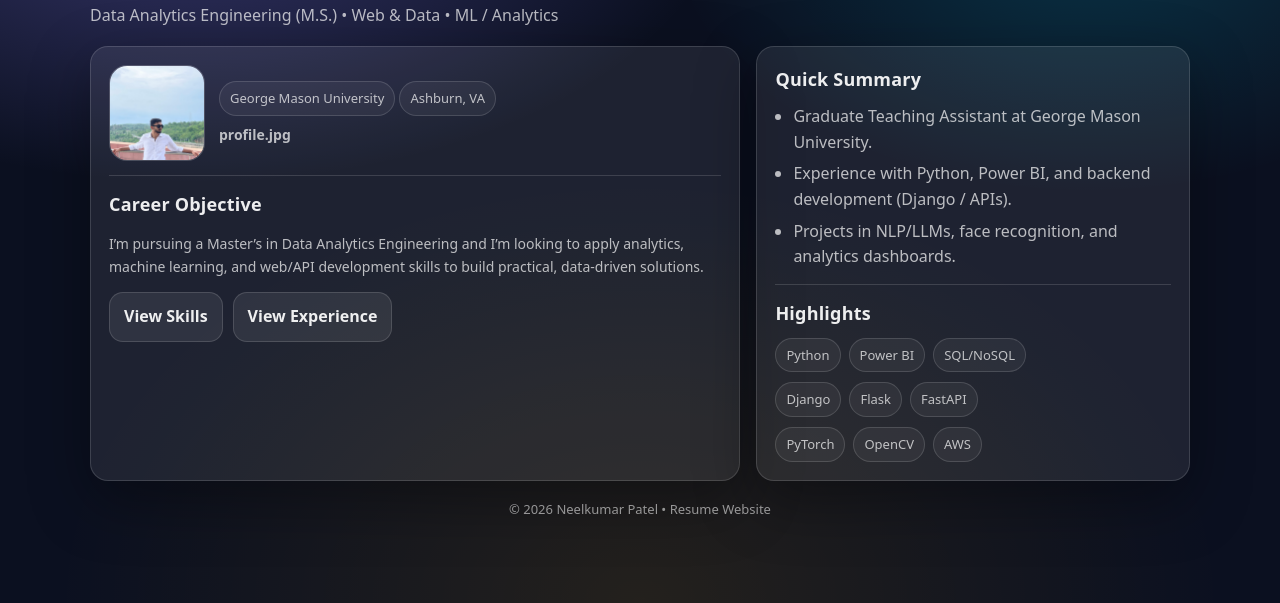
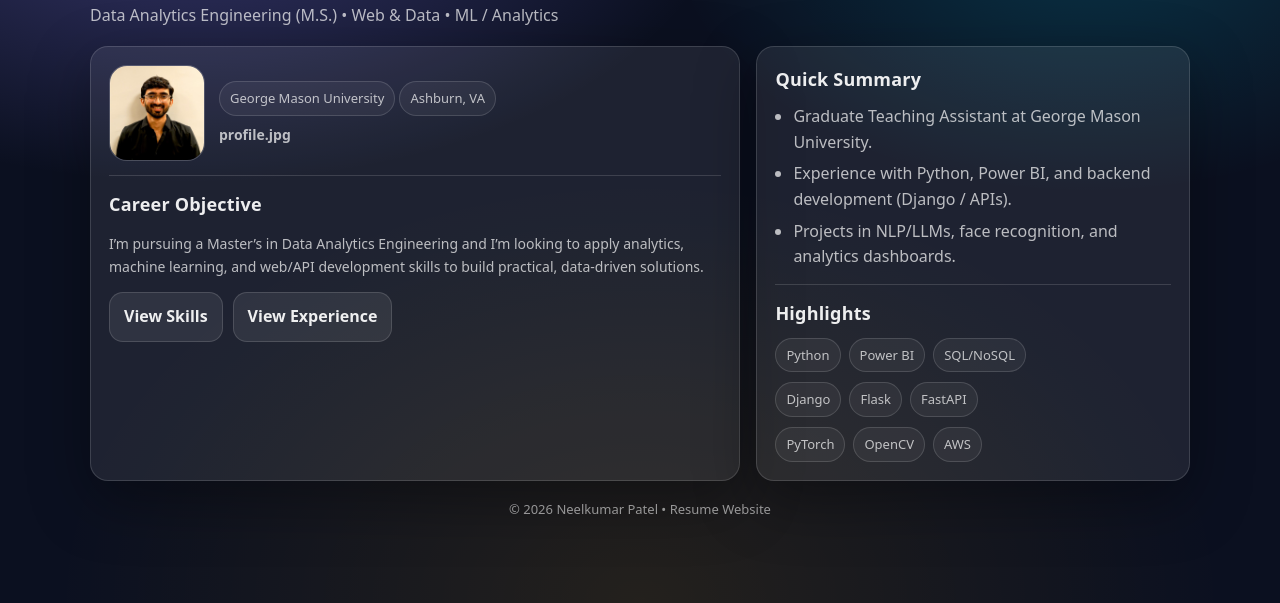
Before and after one commit to Neel-2601/resume-website, a plain HTML site: page index.html in a window 1280 px wide. Shown: the part 197-800 px from the top of the page. Drawn offline with Linux system fonts and the light colour scheme.

Commit message:
Update index.html

```diff
--- a/index.html
+++ b/index.html
@@ -29,7 +29,7 @@
     <div class="grid">
       <section class="card">
         <div class="profile">
-          <img class="avatar" src="images/profile.jpg" alt="Profile photo of Neelkumar Patel" />
+          <img class="avatar" src="images/profile_1.jpg" alt="Profile photo of Neelkumar Patel" />
           <div>
             <div class="badge">George Mason University</div>
             <div class="badge">Ashburn, VA</div>
```
